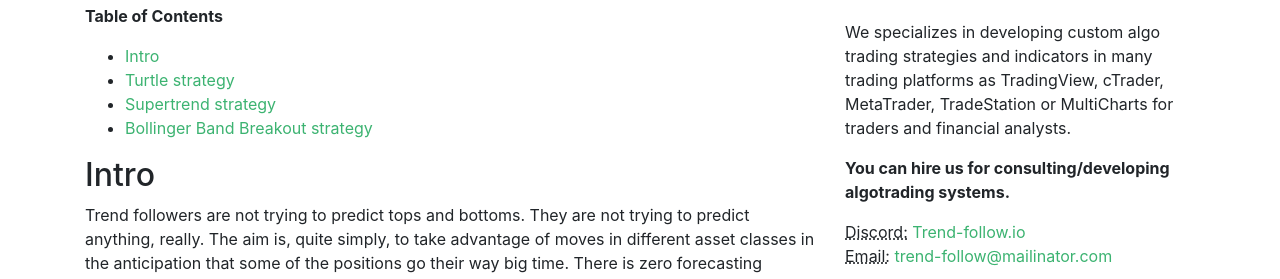
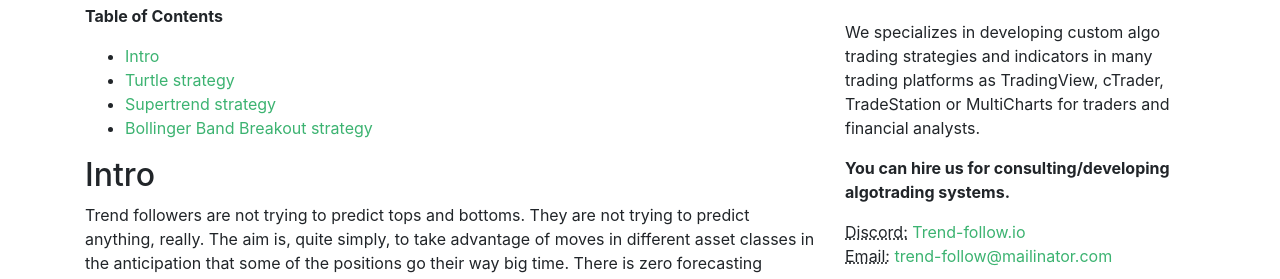
Before and after one commit to GeorgeFreelanceDeveloper/trend-follow.io, a Jekyll site: the page built from docs/_pages/strategies.md, in a window 1280 px wide and 900 px high, scrolled down 341 px. Shown: the part 238-517 px from the top of the window. Built offline with Jekyll 4.4.1, drawn with Linux system fonts in a browser that asks for light colours; some of the changed text lies outside the part shown.

Commit message:
CHANGE: removed support for Metatrader
- removed support for old trading platform Metatrader

```diff
--- a/docs/_includes/sidebar.html
+++ b/docs/_includes/sidebar.html
@@ -6,7 +6,7 @@
     We are small team of freelance software developers and trend follow momentum base algo traders on cryptocurrencies and US stocks.
   </p>
   <p>
-    We specializes in developing custom algo trading strategies and indicators in many trading platforms as TradingView, cTrader, MetaTrader, TradeStation or MultiCharts for traders and financial analysts.
+    We specializes in developing custom algo trading strategies and indicators in many trading platforms as TradingView, cTrader, TradeStation or MultiCharts for traders and financial analysts.
   </p>
   <p><b>
     You can hire us for consulting/developing algotrading systems.
--- a/docs/_pages/strategies.md
+++ b/docs/_pages/strategies.md
@@ -81,7 +81,7 @@
 
 * [Documentation](https://github.com/GeorgeFreelanceDeveloper/trend-follow.io/tree/master/strategies/trend-follow/TurtleTrendFollow)
 * [Backtest](https://github.com/GeorgeFreelanceDeveloper/trend-follow.io/blob/master/strategies/trend-follow/TurtleTrendFollow/backtest/backtest.md)
-* **SourceCode**: [TradingView](https://github.com/GeorgeFreelanceDeveloper/trend-follow.io/blob/master/strategies/trend-follow/TurtleTrendFollow/scripts/TurtleTrendFollowStrategy.pinescript), [cTrader](https://github.com/GeorgeFreelanceDeveloper/trend-follow.io/blob/master/strategies/trend-follow/TurtleTrendFollow/scripts/TurtleTrendFollowStrategy.cs) [MetaTrader](https://github.com/GeorgeFreelanceDeveloper/trend-follow.io/blob/master/strategies/trend-follow/TurtleTrendFollow/scripts/TurtleTrendFollowStrategy.mq5), [Multicharts](https://github.com/GeorgeFreelanceDeveloper/trend-follow.io/blob/master/strategies/trend-follow/TurtleTrendFollow/scripts/TurtleTrendFollowStrategy.easylanguage), [TradeStation](https://github.com/GeorgeFreelanceDeveloper/trend-follow.io/blob/master/strategies/trend-follow/TurtleTrendFollow/scripts/TurtleTrendFollowStrategy.easylanguage)
+* **SourceCode**: [TradingView](https://github.com/GeorgeFreelanceDeveloper/trend-follow.io/blob/master/strategies/trend-follow/TurtleTrendFollow/scripts/TurtleTrendFollowStrategy.pinescript), [cTrader](https://github.com/GeorgeFreelanceDeveloper/trend-follow.io/blob/master/strategies/trend-follow/TurtleTrendFollow/scripts/TurtleTrendFollowStrategy.cs), [Multicharts](https://github.com/GeorgeFreelanceDeveloper/trend-follow.io/blob/master/strategies/trend-follow/TurtleTrendFollow/scripts/TurtleTrendFollowStrategy.easylanguage), [TradeStation](https://github.com/GeorgeFreelanceDeveloper/trend-follow.io/blob/master/strategies/trend-follow/TurtleTrendFollow/scripts/TurtleTrendFollowStrategy.easylanguage)
 
 
 ## Supertrend
@@ -112,7 +112,7 @@
 
 * [Documentation](https://github.com/GeorgeFreelanceDeveloper/trend-follow.io/blob/master/strategies/trend-follow/SuperTrendFollow)
 * [Backtest](https://github.com/GeorgeFreelanceDeveloper/trend-follow.io/blob/master/strategies/trend-follow/SuperTrendFollow/backtest/backtest.md)
-* **SourceCode**: [TradingView](https://github.com/GeorgeFreelanceDeveloper/trend-follow.io/blob/master/strategies/trend-follow/SuperTrendFollow/scripts/SuperTrendFollowStrategy.pinescript), [cTrader](https://github.com/GeorgeFreelanceDeveloper/trend-follow.io/blob/master/strategies/trend-follow/SuperTrendFollow/scripts/SuperTrendFollowStrategy.cs) [MetaTrader](https://github.com/GeorgeFreelanceDeveloper/trend-follow.io/blob/master/strategies/trend-follow/SuperTrendFollow/scripts/SuperTrendFollowStrategy.mq5), [Multicharts](https://github.com/GeorgeFreelanceDeveloper/trend-follow.io/blob/master/strategies/trend-follow/SuperTrendFollow/scripts/SuperTrendFollowStrategy.easylanguage), [TradeStation](https://github.com/GeorgeFreelanceDeveloper/trend-follow.io/blob/master/strategies/trend-follow/SuperTrendFollow/scripts/SuperTrendFollowStrategy.easylanguage)
+* **SourceCode**: [TradingView](https://github.com/GeorgeFreelanceDeveloper/trend-follow.io/blob/master/strategies/trend-follow/SuperTrendFollow/scripts/SuperTrendFollowStrategy.pinescript), [cTrader](https://github.com/GeorgeFreelanceDeveloper/trend-follow.io/blob/master/strategies/trend-follow/SuperTrendFollow/scripts/SuperTrendFollowStrategy.cs), [TradeStation](https://github.com/GeorgeFreelanceDeveloper/trend-follow.io/blob/master/strategies/trend-follow/SuperTrendFollow/scripts/SuperTrendFollowStrategy.easylanguage)
 
 
 ## Bollinger Band Breakout
@@ -148,4 +148,4 @@
 
 * [Documentation](https://github.com/GeorgeFreelanceDeveloper/trend-follow.io/blob/master/strategies/trend-follow/BollingerBandTrendFollow)
 * [Backtest](https://github.com/GeorgeFreelanceDeveloper/trend-follow.io/blob/master/strategies/trend-follow/BollingerBandTrendFollow/backtest/backtest.md)
-* **SourceCode**: [TradingView](https://github.com/GeorgeFreelanceDeveloper/trend-follow.io/blob/master/strategies/trend-follow/BollingerBandTrendFollow/scripts/BollingerBandTrendFollowStrategy.pinescript), [cTrader](https://github.com/GeorgeFreelanceDeveloper/trend-follow.io/blob/master/strategies/trend-follow/BollingerBandTrendFollow/scripts/BollingerBandTrendFollowStrategy.cs) [MetaTrader](https://github.com/GeorgeFreelanceDeveloper/trend-follow.io/blob/master/strategies/trend-follow/BollingerBandTrendFollow/scripts/BollingerBandTrendFollowStrategy.mq5), [Multicharts](https://github.com/GeorgeFreelanceDeveloper/trend-follow.io/blob/master/strategies/trend-follow/BollingerBandTrendFollow/scripts/BollingerBandTrendFollowStrategy.easylanguage), [TradeStation](https://github.com/GeorgeFreelanceDeveloper/trend-follow.io/blob/master/strategies/trend-follow/BollingerBandTrendFollow/scripts/BollingerBandTrendFollowStrategy.easylanguage)
+* **SourceCode**: [TradingView](https://github.com/GeorgeFreelanceDeveloper/trend-follow.io/blob/master/strategies/trend-follow/BollingerBandTrendFollow/scripts/BollingerBandTrendFollowStrategy.pinescript), [cTrader](https://github.com/GeorgeFreelanceDeveloper/trend-follow.io/blob/master/strategies/trend-follow/BollingerBandTrendFollow/scripts/BollingerBandTrendFollowStrategy.cs), [Multicharts](https://github.com/GeorgeFreelanceDeveloper/trend-follow.io/blob/master/strategies/trend-follow/BollingerBandTrendFollow/scripts/BollingerBandTrendFollowStrategy.easylanguage), [TradeStation](https://github.com/GeorgeFreelanceDeveloper/trend-follow.io/blob/master/strategies/trend-follow/BollingerBandTrendFollow/scripts/BollingerBandTrendFollowStrategy.easylanguage)
--- a/docs/index.html
+++ b/docs/index.html
@@ -7,7 +7,7 @@
     <h2>About project</h2>
     <hr />
     <p>
-      This open source project is about momentum base trend following systematic trading strategies inspired from top trend following traders (Richard Denis, Olivier Seban and Nick Radge) implemented for various trading platforms as TradingView, cTrader, MetaTrader, Multicharts and TradeStation.    </p>
+      This open source project is about momentum base trend following systematic trading strategies inspired from top trend following traders (Richard Denis, Olivier Seban and Nick Radge) implemented for various trading platforms as TradingView, cTrader, Multicharts and TradeStation.    </p>
     <h3>What is trend-following trading?</h3>
     <p>
       Trend following is when you try to capture extended moves in the financial markets, either up or down, mostly for long-term gains. Once in a while prices tend to keep on going (enduring) and these are the moves trend followers like. The aim is to capture most of such moves, not all, but the majority of them.
```
Also changed, not shown: docs/_pages/hire-us.md (+1 -1 lines), README.md, 4 other files.
